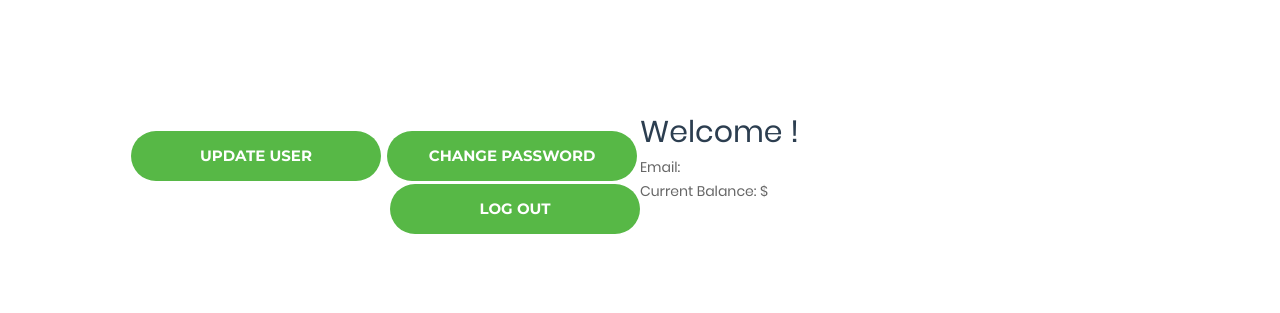
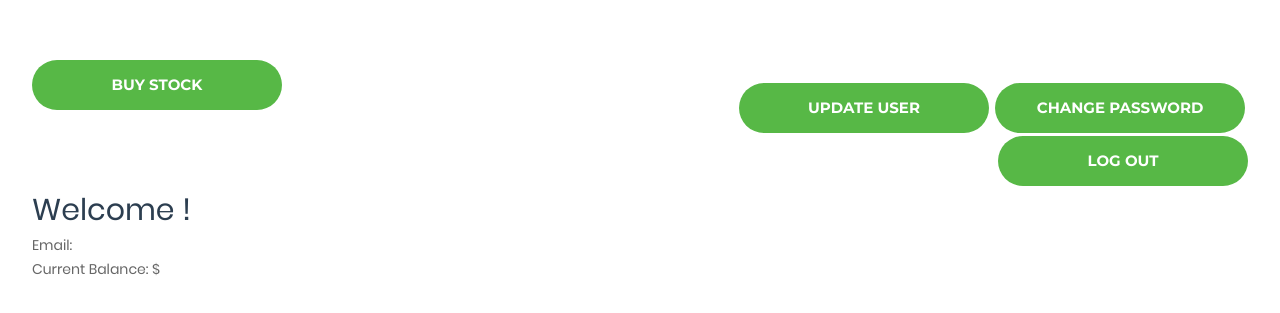
Before and after one commit to giomaldonado02/cptr335-fe-spr24, a Vue app in the folder stocks/: page /welcome in a window 1280 px wide. Shown: the part 229-542 px from the top of the page. Built offline with nearby package versions, Linux system fonts and the light colour scheme; no server answers; a web font is replaced by a local one.

Commit message:
Buy stock button

```diff
--- a/stocks/src/views/Welcome.vue
+++ b/stocks/src/views/Welcome.vue
@@ -19,10 +19,17 @@ export default {
       firstName: '',
       lastName: '',
       email: '',
-      balance: ''
+      balance: '',
+      showDialog: false
     }
   },
   methods: {
+    openDialog() {
+      this.showDialog = true;
+    },
+    handleChildEvent(close) {
+      this.showDialog = close;
+    },
     async loadData() {
       try {
         const requestOptions = {
@@ -66,8 +73,8 @@ export default {
 </script>
 
 <template>
-  <!-- <button v-if="!showDialog" @click="openDialog">Buy Stock</button>
-  <Stocks v-if="showDialog" @child-event="handleChildEvent"> </Stocks> -->
+  <button v-if="!showDialog" @click="openDialog" class="login100-form-btn">Buy Stock</button>
+  <Stocks v-if="showDialog" @child-event="handleChildEvent"> </Stocks>
 
   <div class="container-login100-form-btn">
     <router-link to="/update">
```
